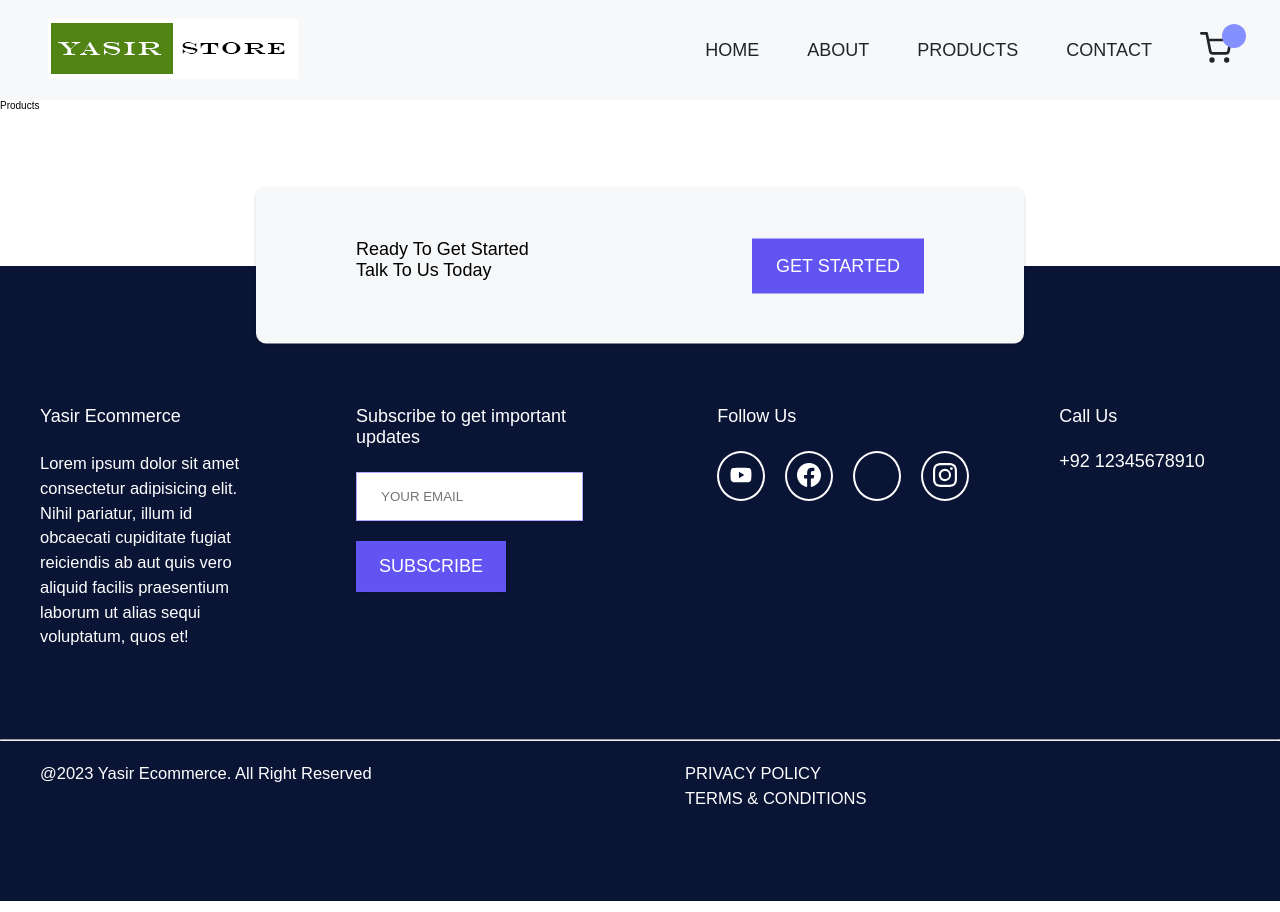
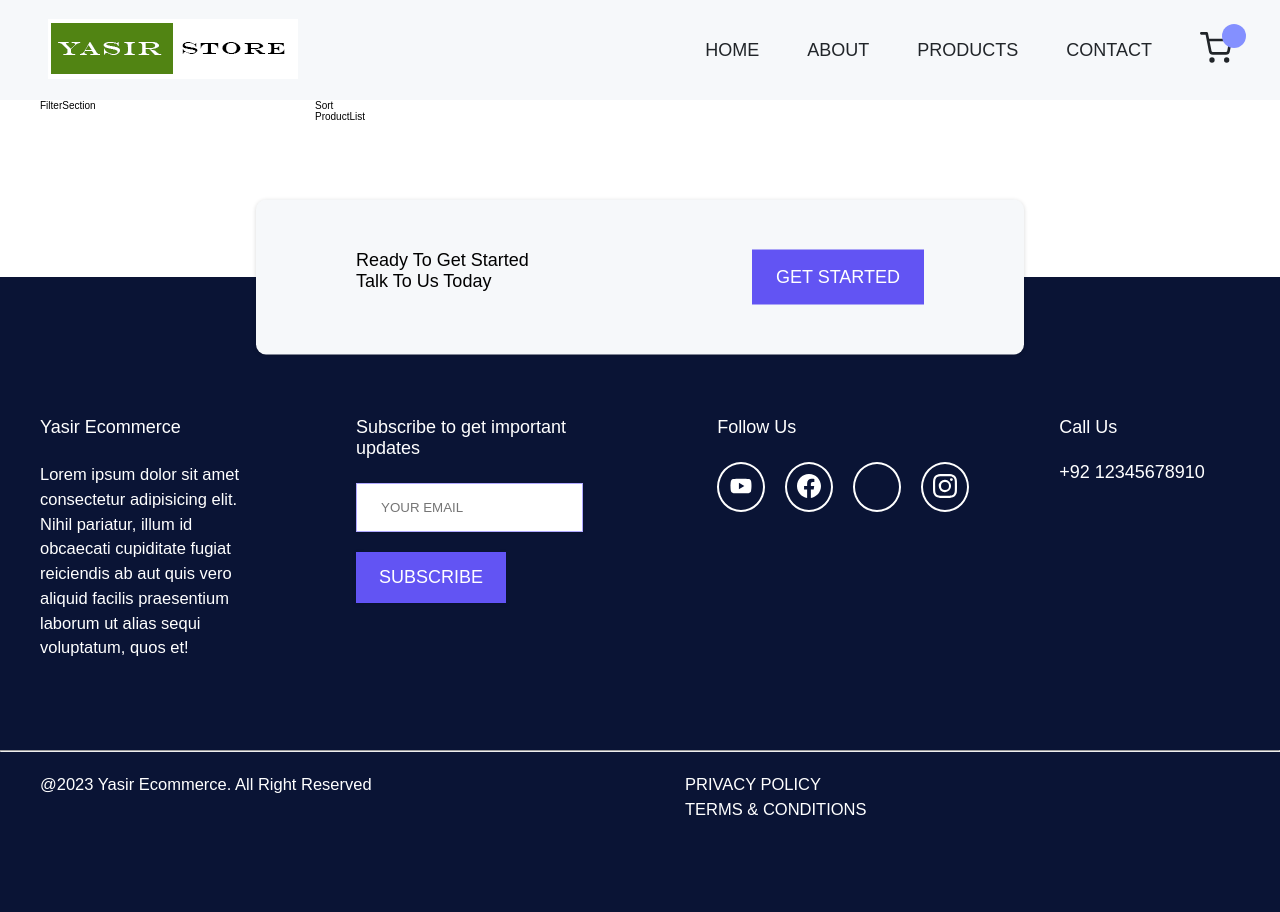
Before and after one commit to yasirnasir501/ecom-webite-ReactJS, a React (Create React App) app: page /products in a window 1280 px wide. Built offline with nearby package versions, Linux system fonts and the light colour scheme; no server answers; some icons are missing.

Commit message:
get data for product page using context api and useReducer

```diff
--- a/src/Products.jsx
+++ b/src/Products.jsx
@@ -1,9 +1,49 @@
 import React from 'react'
+import styled from 'styled-components';
+import FilterSection from './components/FilterSection';
+import Sort from './components/Sort';
+import ProductList from './components/ProductList';
+import { useFilterContext } from './context/filter_Context';
 
 const Products = () => {
+  const {filter_products} = useFilterContext();
+  console.log(filter_products)
+
   return (
-    <div>Products</div>
+    <Wrapper>
+      <div className='container grid grid-filter-column'>
+
+        <div>
+          <FilterSection />
+        </div>
+
+        <section className='product-view--sort'>
+          <div className='sort-filter'>
+            <Sort />
+          </div>
+          <div className='main-product'>
+            <ProductList />
+          </div>
+
+        </section>
+      </div>
+    </Wrapper>
+
   )
 }
 
-export default Products
+
+const Wrapper = styled.section`
+  .grid-filter-column {
+    grid-template-columns: 0.2fr 1fr;
+  }
+
+  @media (max-width: ${({ theme }) => theme.media.mobile}) {
+    .grid-filter-column {
+      grid-template-columns: 1fr;
+    }
+  }
+`;
+
+
+export default Products;
--- a/src/components/FeaturedProduct.jsx
+++ b/src/components/FeaturedProduct.jsx
@@ -18,7 +18,7 @@
             <div className='common-heading'>Our Feature Services</div>
             <div className='grid grid-three-column'>
                 { featureProducts.map((curElem) => {
-                    return <Product key={curElem.id} {...curElem}/>
+                    return <Product key={curElem.id} {...curElem} />
                 })}
             </div>
         </div>
--- /dev/null
+++ b/src/components/FilterSection.jsx
@@ -0,0 +1,9 @@
+import React from 'react'
+
+const FilterSection = () => {
+  return (
+    <div>FilterSection</div>
+  )
+}
+
+export default FilterSection
--- a/src/components/Nav.jsx
+++ b/src/components/Nav.jsx
@@ -173,7 +173,7 @@
             <NavLink to='/about' className='navbar-link' onClick={()=>{setMenuIcon(false)}}>About</NavLink>
            </li>
            <li>
-            <NavLink to='/product' className='navbar-link' onClick={()=>{setMenuIcon(false)}}>Products</NavLink>
+            <NavLink to='/products' className='navbar-link' onClick={()=>{setMenuIcon(false)}}>Products</NavLink>
            </li>
            <li>
             <NavLink to='/contact' className='navbar-link' onClick={()=>{setMenuIcon(false)}}>Contact</NavLink>
--- /dev/null
+++ b/src/components/ProductList.jsx
@@ -0,0 +1,9 @@
+import React from 'react'
+
+const ProductList = () => {
+  return (
+    <div>ProductList</div>
+  )
+}
+
+export default ProductList
--- /dev/null
+++ b/src/components/Sort.jsx
@@ -0,0 +1,9 @@
+import React from 'react'
+
+const Sort = () => {
+  return (
+    <div>Sort</div>
+  )
+}
+
+export default Sort
--- /dev/null
+++ b/src/context/filter_Context.jsx
@@ -0,0 +1,30 @@
+import { createContext, useContext, useEffect, useReducer } from 'react';
+import { useProductContext } from './productContext'
+import reducer from '../reducer/FilterReducer'
+
+const FilterContext = createContext();
+
+const initialState = {
+    filter_products: [],
+    all_products: [],
+}
+
+export const FilterContextProvider = ({ children }) => {
+
+    const {products} = useProductContext();
+    console.log(products)
+
+    const [state, dispatch] = useReducer(reducer, initialState);
+
+    useEffect(() => {
+        dispatch({ type: "LOAD_FILTER_PRODUCTS", payload: products});
+    }, [products])
+
+    return(
+     <FilterContext.Provider value={{...state}}>{children}</FilterContext.Provider>
+    );
+};
+
+export const useFilterContext = () => {
+    return useContext(FilterContext)
+}
--- a/src/index.js
+++ b/src/index.js
@@ -3,10 +3,14 @@
 import './index.css';
 import App from './App';
 import { AppProvider } from './context/productContext';
+import { FilterContextProvider } from './context/filter_Context';
 
 const root = ReactDOM.createRoot(document.getElementById('root'));
 root.render(
   <AppProvider>
-    <App />
+    <FilterContextProvider>
+      <App />
+      </FilterContextProvider>
+
   </AppProvider>
 );
--- /dev/null
+++ b/src/reducer/FilterReducer.jsx
@@ -0,0 +1,14 @@
+const FilterReducer = (state, action) => {
+  switch (action.type) {
+    case "LOAD_FILTER_PRODUCTS" :
+        return{
+            ...state,
+            filter_products:[...action.payload],
+            all_products: [...action.payload]
+        }
+        default:
+            return state;
+  }
+}
+
+export default FilterReducer
```
Also changed, not shown: src/components/Product.jsx (+5 -6 lines).
